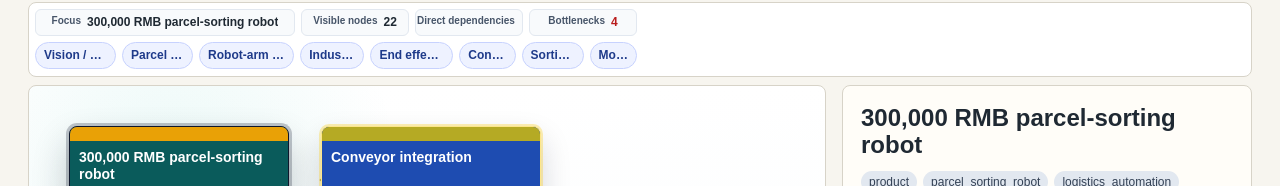
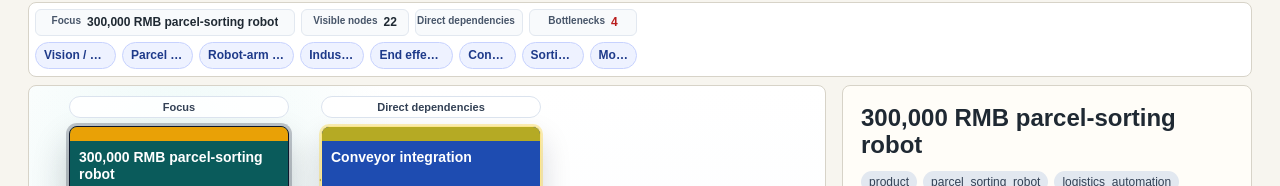
Before and after one commit to drt030/mincut, a Next.js app: page /graph in a window 1280 px wide. Shown: the part 211-397 px from the top of the page. Built offline with nearby package versions, Linux system fonts and the light colour scheme.

Commit message:
Label research map columns

```diff
--- a/src/app/globals.css
+++ b/src/app/globals.css
@@ -374,6 +374,23 @@ li {
 
 .research-map-node {
   position: absolute;
+}
+
+.research-map-column-label {
+  background: rgba(255, 255, 255, 0.86);
+  border: 1px solid #dbe3ee;
+  border-radius: 999px;
+  color: #334155;
+  font-size: 11px;
+  font-weight: 800;
+  letter-spacing: 0;
+  overflow: hidden;
+  padding: 4px 8px;
+  position: absolute;
+  text-align: center;
+  text-overflow: ellipsis;
+  white-space: nowrap;
+  z-index: 2;
 }
 
 .research-map .graph-node-card {
--- a/src/components/GraphExplorer.tsx
+++ b/src/components/GraphExplorer.tsx
@@ -338,7 +338,17 @@ function GraphNodeCard({ data, withHandles = false }: { data: CapabilityNodeData
     );
 }
 
-function ResearchMapCanvas({ edges, nodes, stage }: { edges: FlowEdge[]; nodes: FlowNode<CapabilityNodeData>[]; stage: "overview" | "focused" }) {
+function ResearchMapCanvas({
+  columnLabels,
+  edges,
+  nodes,
+  stage,
+}: {
+  columnLabels: string[];
+  edges: FlowEdge[];
+  nodes: FlowNode<CapabilityNodeData>[];
+  stage: "overview" | "focused";
+}) {
   const padding = 40;
   const positioned = stage === "overview" ? buildOverviewMapNodes(nodes, edges) : buildFocusedMapNodes(nodes);
 
@@ -351,6 +361,20 @@ function ResearchMapCanvas({ edges, nodes, stage }: { edges: FlowEdge[]; nodes:
   const width = Math.max(640, maxX - minX + padding * 2);
   const height = Math.max(stage === "focused" ? 340 : 460, maxY - minY + padding * 2);
   const byId = new Map(positioned.map((node) => [node.id, node]));
+  const columnHeaders = stage === "overview"
+    ? [...new Set(positioned.map((node) => Math.round(node.x / 252)))]
+      .sort((a, b) => a - b)
+      .map((column) => {
+        const columnNodes = positioned.filter((node) => Math.round(node.x / 252) === column);
+        const first = columnNodes[0];
+        return {
+          column,
+          label: columnLabels[column] ?? columnLabels[columnLabels.length - 1] ?? "",
+          left: first ? first.x - minX + padding : padding,
+          width: first?.width ?? NODE_WIDTH,
+        };
+      })
+    : [];
 
   return (
     <div className={["research-map", `research-map-${stage}`].join(" ")}>
@@ -383,6 +407,19 @@ function ResearchMapCanvas({ edges, nodes, stage }: { edges: FlowEdge[]; nodes:
             );
           })}
         </svg>
+        {columnHeaders.map((header) => (
+          <div
+            key={header.column}
+            className="research-map-column-label"
+            style={{
+              left: header.left,
+              top: 10,
+              width: header.width,
+            }}
+          >
+            {header.label}
+          </div>
+        ))}
         {positioned.map((node) => (
           <div
             key={node.id}
@@ -439,6 +476,7 @@ function buildOverviewMapNodes(nodes: FlowNode<CapabilityNodeData>[], edges: Flo
 
   const columnWidth = 252;
   const rowHeight = 124;
+  const headerOffset = 30;
   const sortedColumns = [...columns.entries()].sort(([a], [b]) => a - b);
   return sortedColumns.flatMap(([column, columnNodes]) =>
     columnNodes
@@ -449,7 +487,7 @@ function buildOverviewMapNodes(nodes: FlowNode<CapabilityNodeData>[], edges: Flo
         height: node.data.selected ? 132 : 108,
         width: 220,
         x: column * columnWidth,
-        y: row * rowHeight,
+        y: headerOffset + row * rowHeight,
       })),
   );
 }
@@ -1481,7 +1519,12 @@ export function GraphExplorer({ graph }: Props) {
               <Controls />
             </ReactFlow>
           ) : (
-            <ResearchMapCanvas edges={flowEdges} nodes={flowNodes as FlowNode<CapabilityNodeData>[]} stage={stage} />
+            <ResearchMapCanvas
+              columnLabels={[t("mapColumnFocus"), t("mapColumnDirect"), t("mapColumnNext"), t("mapColumnDeeper")]}
+              edges={flowEdges}
+              nodes={flowNodes as FlowNode<CapabilityNodeData>[]}
+              stage={stage}
+            />
           )}
         </div>
         <NodeDetailPanel
--- a/src/components/LanguageProvider.tsx
+++ b/src/components/LanguageProvider.tsx
@@ -97,6 +97,10 @@ const uiText: Record<Language, Record<string, string>> = {
     directDependencies: "Direct dependencies",
     directDependencyJumps: "Direct dependency jumps",
     focusDependency: "Focus dependency",
+    mapColumnFocus: "Focus",
+    mapColumnDirect: "Direct dependencies",
+    mapColumnNext: "Next layer",
+    mapColumnDeeper: "Deeper layers",
     layeredModeHint: "Start from the product, then expand one selected subsystem at a time to reveal direct dependencies, routes, metrics, processes, and bottlenecks.",
     bottleneckModeHint: "Shows the highest visible bottleneck path first. Expand a bottleneck or subsystem to inspect the next layer.",
     fullModeHint: "Shows the filterable full graph for broad inspection and route comparison.",
@@ -297,6 +301,10 @@ const uiText: Record<Language, Record<string, string>> = {
     directDependencies: "直接依赖",
     directDependencyJumps: "直接依赖跳转",
     focusDependency: "聚焦依赖",
+    mapColumnFocus: "当前焦点",
+    mapColumnDirect: "直接依赖",
+    mapColumnNext: "下一层",
+    mapColumnDeeper: "更深层",
     layeredModeHint: "从产品节点开始，一次展开一个子系统，逐层查看直接依赖、路线、指标、制造过程和瓶颈。",
     bottleneckModeHint: "优先显示当前最高层瓶颈路径。继续展开某个瓶颈或子系统，可以下钻到下一层。",
     fullModeHint: "显示可筛选的完整图谱，适合整体检查和路线比较。",
```
